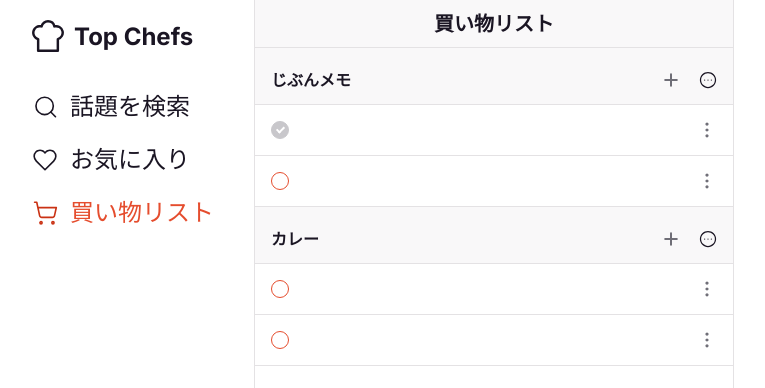
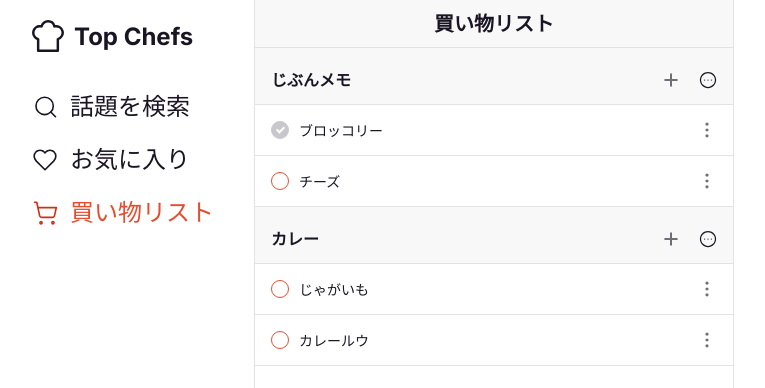
Before and after one commit to qin-team-recipe/01-frontend, a Next.js app: page /list in a window 1280 px wide. Shown: the top 388 px of the page, without its empty margins (267-1032 px from the left). Built offline with nearby package versions, Linux system fonts and the light colour scheme.

Commit message:
コンポーネント切り出し

```diff
--- a/src/components/ShoppingList/ShoppingList.tsx
+++ b/src/components/ShoppingList/ShoppingList.tsx
@@ -25,17 +25,27 @@
   return (
     <div>
       {data.lists.map((list) => (
+        <List key={list.id} list={list} listLength={data.lists.length} />
+      ))}
+    </div>
+  );
+};
+
+type ListProps = {
+  list: CartsListType;
+  listLength: number;
+};
+
+const List = ({ list, listLength }: ListProps) => {
+  return (
     <div key={list.id} className={styles.wrapper}>
-          <ShoppingListTitle
-            list={list}
-            isLastItem={list.position === data.lists.length}
-          />
+      <ListTitle list={list} isLastItem={list.position === listLength} />
       {list.materials.length > 0 && (
         <ul>
           {list.materials.map((material) => (
             <li className={styles["list-item"]} key={material.position}>
               <CheckButton
-                    label={material.name}
+                name={material.name}
                 position={material.position}
                 isChecked={material.is_checked}
                 isLastItem={material.position === list.materials.length}
@@ -45,17 +55,15 @@
         </ul>
       )}
     </div>
-      ))}
-    </div>
   );
 };
 
-type ShoppingListProps = {
+type ListTitleProps = {
   list: CartsListType;
   isLastItem: boolean;
 };
 
-const ShoppingListTitle = ({ list, isLastItem }: ShoppingListProps) => {
+const ListTitle = ({ list, isLastItem }: ListTitleProps) => {
   const { popupRef, isShow, setIsShow } = usePopupWithOutsideClick();
 
   return (
```
Lines whose indentation alone changed are shown as unchanged.
